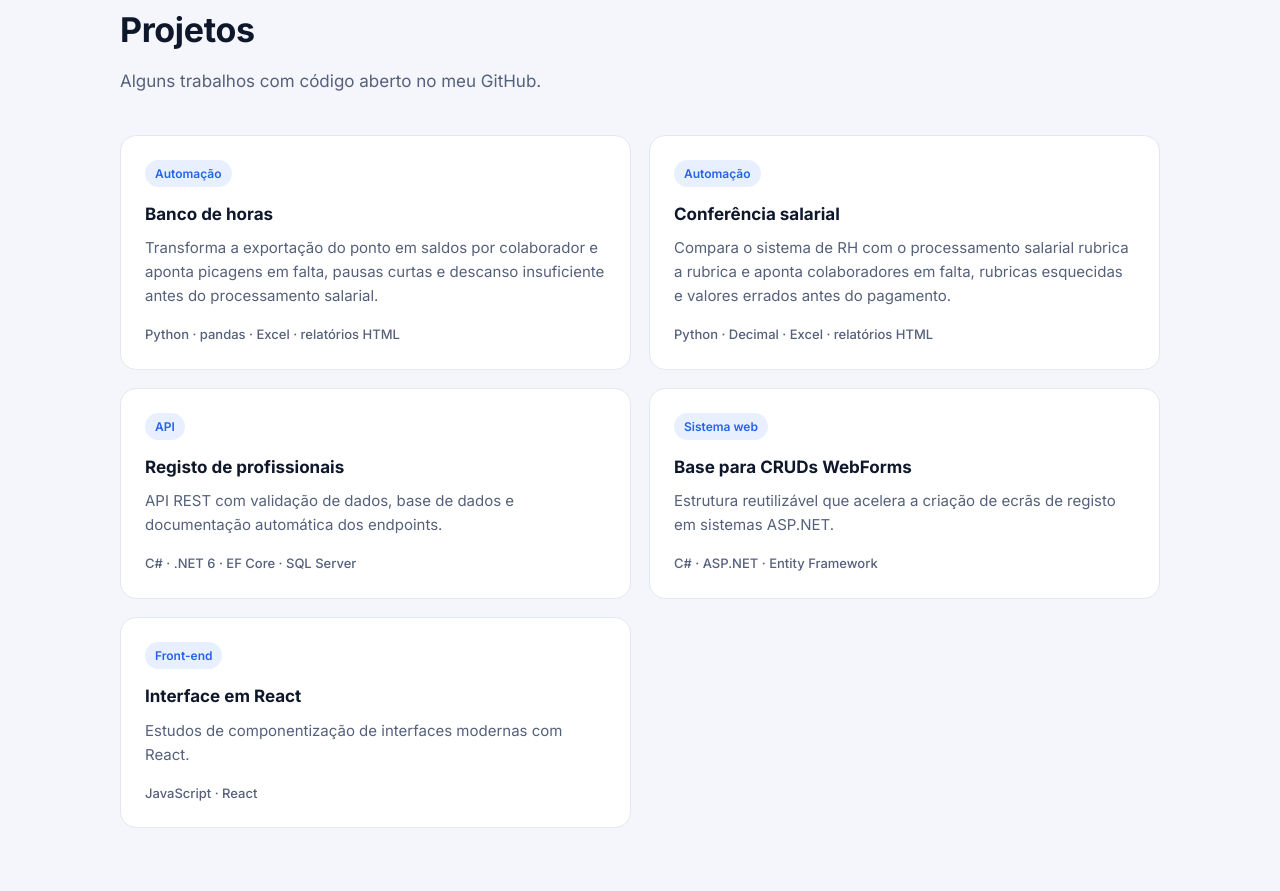
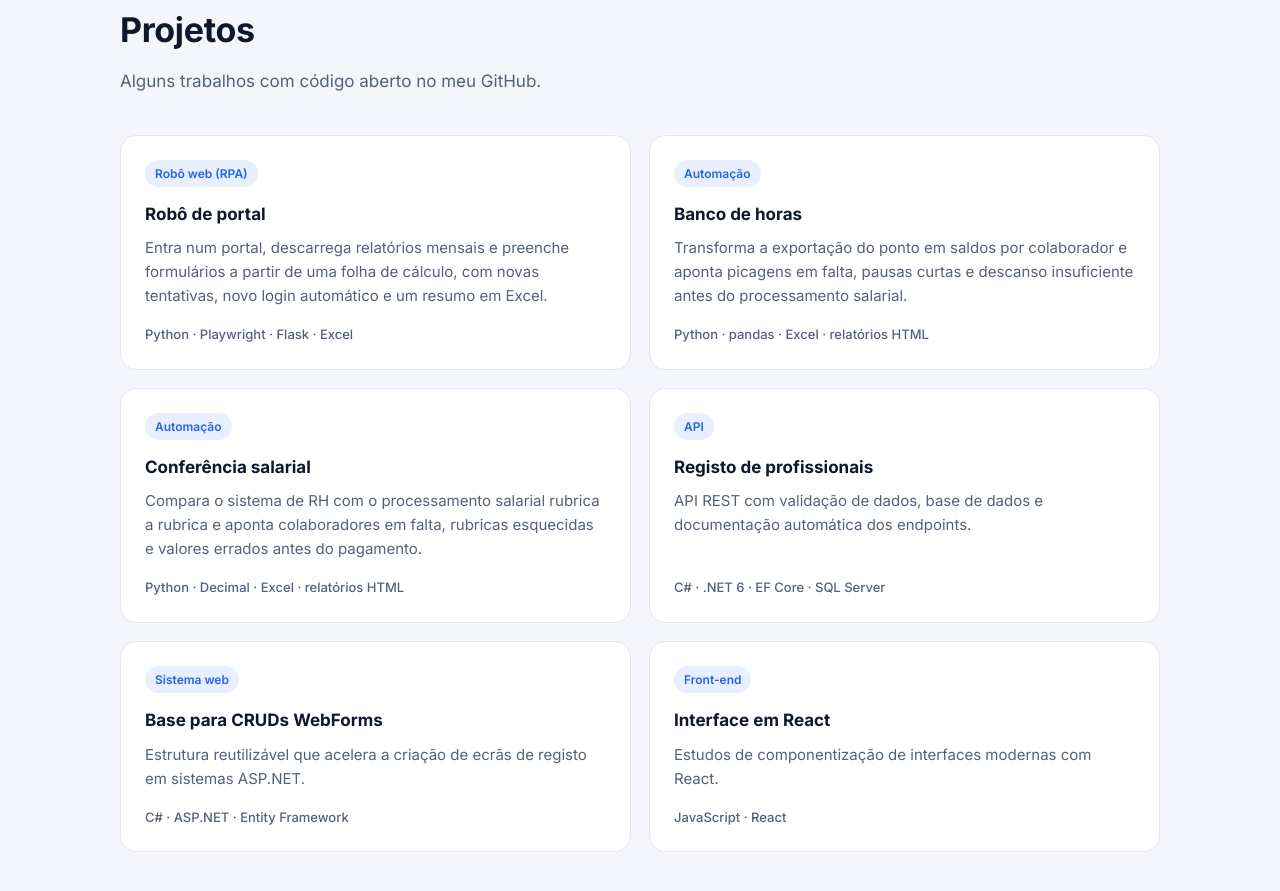
Before and after one commit to alelexand/alelexand.github.io, a plain HTML site: page pt/index.html in a window 1280 px wide. Shown: the part 1788-2679 px from the top of the page. Drawn offline with Linux system fonts and the light colour scheme.

Commit message:
Add portal robot project

```diff
--- a/pt/index.html
+++ b/pt/index.html
@@ -126,6 +126,13 @@
           <p>Alguns trabalhos com código aberto no meu GitHub.</p>
         </div>
         <div class="projects">
+          <a class="card project" href="https://github.com/alelexand/portal-robot" target="_blank" rel="noopener">
+            <span class="tag">Robô web (RPA)</span>
+            <h3>Robô de portal</h3>
+            <p>Entra num portal, descarrega relatórios mensais e preenche formulários a partir de uma folha de cálculo, com novas tentativas, novo login automático e um resumo em Excel.</p>
+            <span class="stack">Python · Playwright · Flask · Excel</span>
+          </a>
+
           <a class="card project" href="https://github.com/alelexand/hour-bank-checker" target="_blank" rel="noopener">
             <span class="tag">Automação</span>
             <h3>Banco de horas</h3>
```
Also changed, not shown: index.html (+7 -0 lines).
